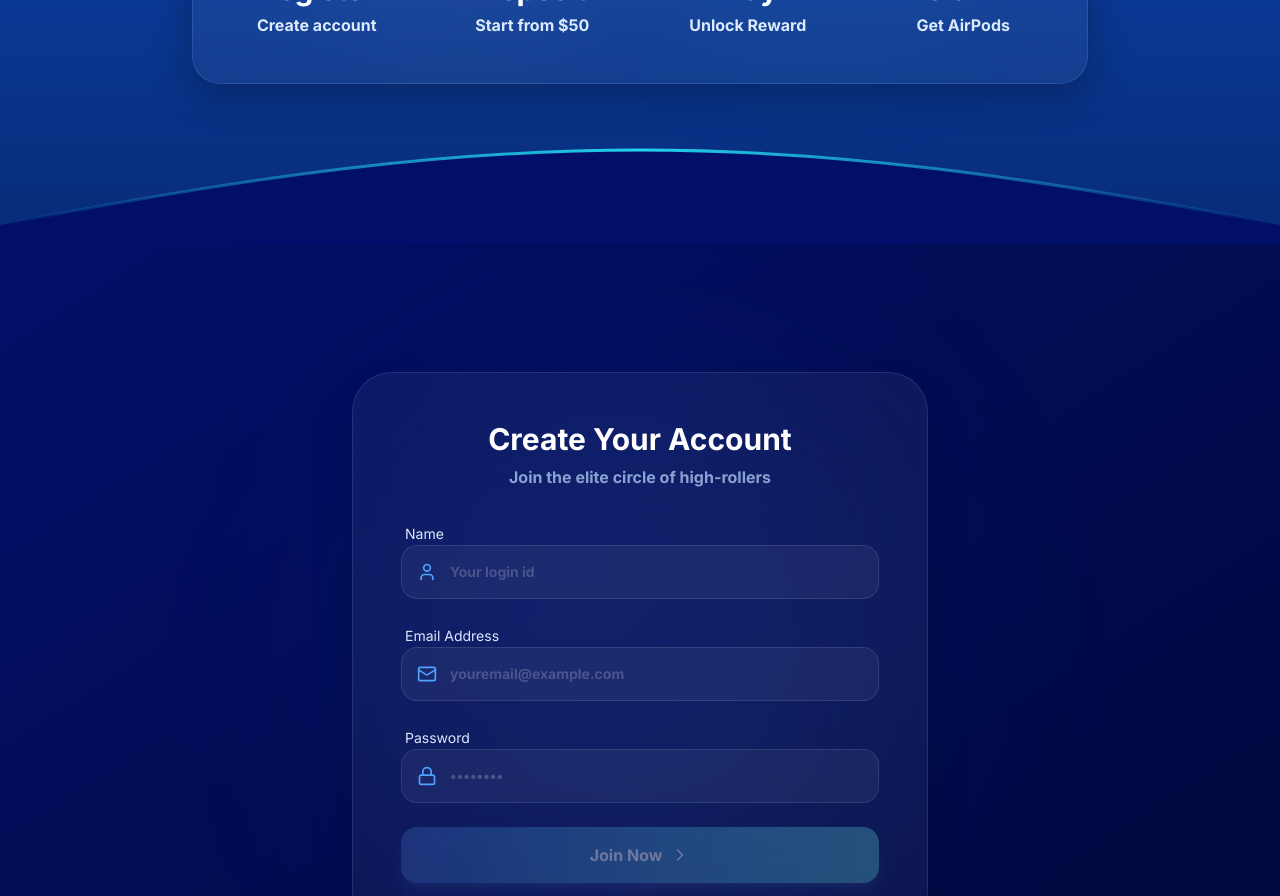
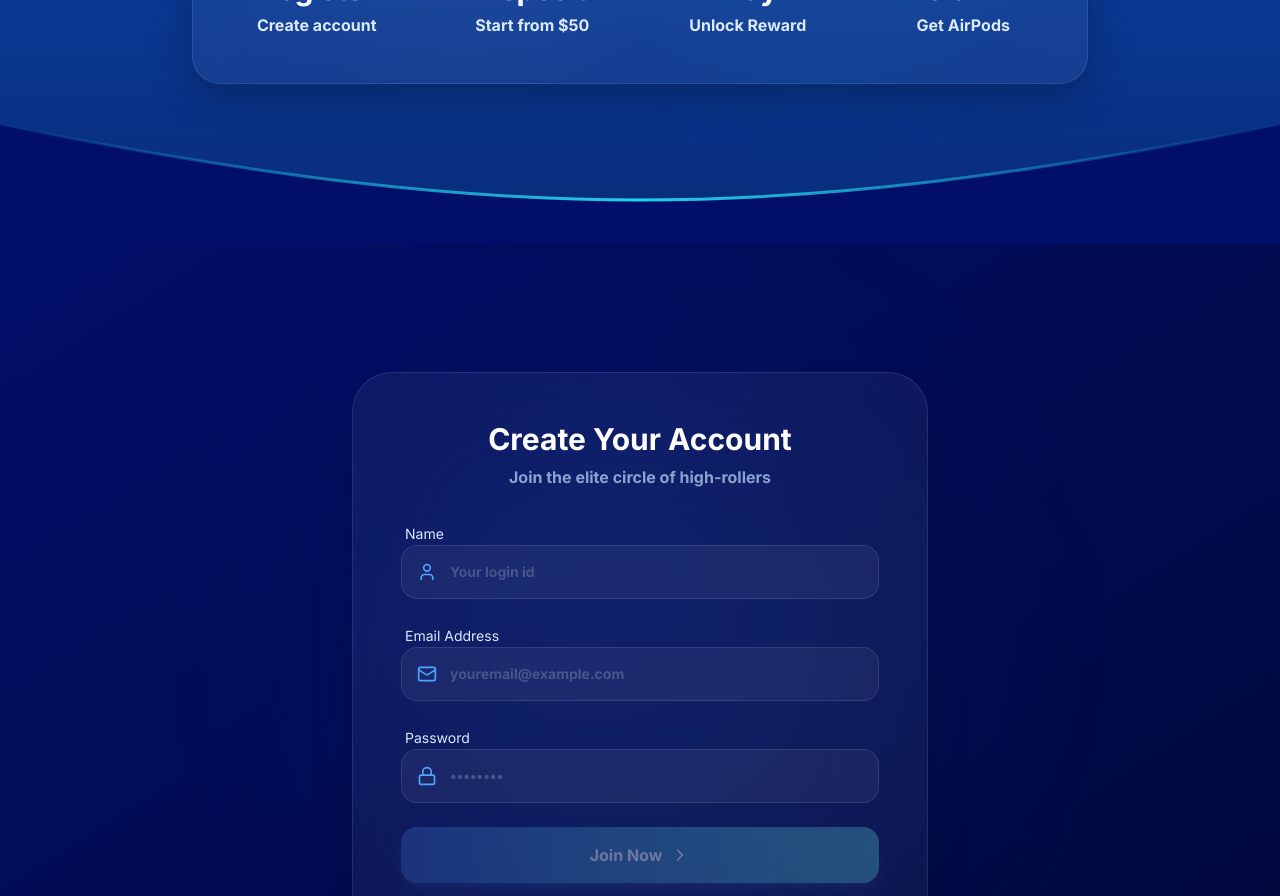
Before and after one commit to jeffthecool9/i88-Airpod-On-going-, a React (Vite) app: page / in a window 1280 px wide. Shown: the part 1120-2016 px from the top of the page. Built offline with nearby package versions, Linux system fonts and the light colour scheme.

Commit message:
Update App.tsx

```diff
--- a/src/App.tsx
+++ b/src/App.tsx
@@ -161,22 +161,31 @@ const RealisticBackground = () => (
   </div>
 );
 
-// CHANGED: SVG path now explicitly curves UPWARD into a dome/arch shape
-const SectionSeam = ({ className = "", fillColor = "#020f6a" }: { className?: string; fillColor?: string }) => (
+// UPDATED: Now supports "dome" (upward arch) or "dip" (downward U-shape)
+const SectionSeam = ({
+  className = "",
+  fillColor = "#020f6a",
+  shape = "dip"
+}: {
+  className?: string;
+  fillColor?: string;
+  shape?: "dome" | "dip";
+}) => (
   <div className={`absolute left-0 w-full overflow-hidden leading-[0] z-20 pointer-events-none ${className}`}>
     <svg viewBox="0 0 1200 120" preserveAspectRatio="none" className="block w-full h-[76px] sm:h-[120px]">
-      {/* Upward Arch (Dome) Shape */}
-      <path
-        d="M0,120 L0,100 C480,0 720,0 1200,100 L1200,120 Z"
-        fill={fillColor}
-      />
-      {/* Cyan Glow Line tracing the top of the Arch */}
-      <path
-        d="M0,100 C480,0 720,0 1200,100"
-        fill="none"
-        stroke="url(#line-glow)"
-        strokeWidth="3"
-      />
+      {shape === "dome" ? (
+        <>
+          {/* Upward Arch (Dome) Shape */}
+          <path d="M0,120 L0,100 C480,0 720,0 1200,100 L1200,120 Z" fill={fillColor} />
+          <path d="M0,100 C480,0 720,0 1200,100" fill="none" stroke="url(#line-glow)" strokeWidth="3" />
+        </>
+      ) : (
+        <>
+          {/* Downward Curve (Dip/U-Shape) */}
+          <path d="M0,0 C480,100 720,100 1200,0 L1200,120 L0,120 Z" fill={fillColor} />
+          <path d="M0,0 C480,100 720,100 1200,0" fill="none" stroke="url(#line-glow)" strokeWidth="3" />
+        </>
+      )}
       <defs>
         <linearGradient id="line-glow" x1="0%" y1="0%" x2="100%" y2="0%">
           <stop offset="0%" stopColor="#22d3ee" stopOpacity="0" />
@@ -521,7 +530,8 @@ export default function App() {
             {/* Kept empty as requested */}
           </div>
 
-          <SectionSeam className="bottom-[-1px]" fillColor="#0b49b8" />
+          {/* REMAINS A DOME: Hero section keeps the upward arch */}
+          <SectionSeam className="bottom-[-1px]" fillColor="#0b49b8" shape="dome" />
         </section>
 
         {/* SECTION 2: STEPS TO CLAIM */}
@@ -529,7 +539,6 @@ export default function App() {
           id="steps-to-claim"
           className="relative z-10 overflow-hidden bg-gradient-to-b from-[#0b49b8] via-[#0a3d9d] to-[#082b78] px-6 pt-16 pb-32 sm:pt-24 sm:pb-40"
         >
-          {/* Sweeping Light Effect */}
           <motion.div
             animate={{ left: ["-100%", "200%"] }}
             transition={{
@@ -595,7 +604,8 @@ export default function App() {
             </div>
           </div>
 
-          <SectionSeam className="bottom-[-1px]" fillColor="#020f6a" />
+          {/* DIPS DOWN: Steps section curves downward into the Registration Form */}
+          <SectionSeam className="bottom-[-1px]" fillColor="#020f6a" shape="dip" />
         </section>
 
         {/* SECTION 3: REGISTRATION */}
```
